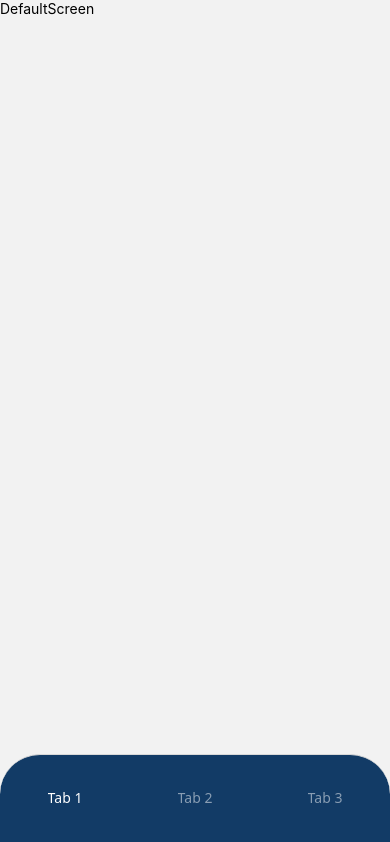
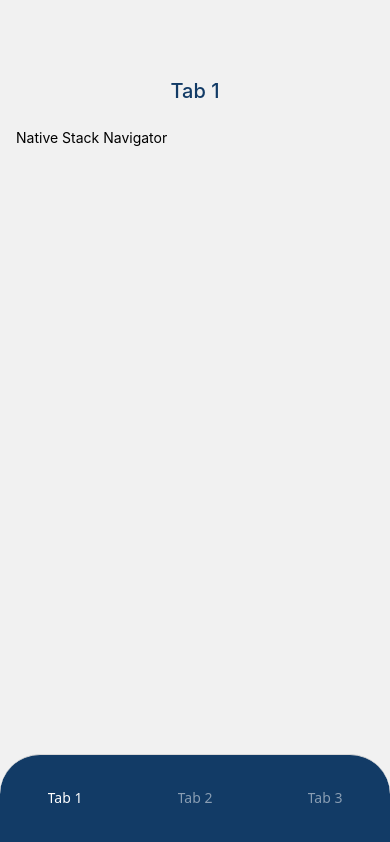
Before and after one commit to berkaypacal/cask-case, a React Native app: screen / in a window 390 px wide. Built offline with nearby package versions, Linux system fonts and the light colour scheme.

Commit message:
feat: Replace View with LayoutComponent in DefaultScreen and TabThree for consistent layout structure

```diff
--- a/src/screens/TabOne/DefaultScreen/index.js
+++ b/src/screens/TabOne/DefaultScreen/index.js
@@ -1,11 +1,12 @@
-import {View, Text} from 'react-native';
 import React from 'react';
+import {Text} from 'react-native';
+import LayoutComponent from '../../../components/base/LayoutComponent';
 
 const DefaultScreen = () => {
   return (
-    <View>
-      <Text>DefaultScreen</Text>
-    </View>
+    <LayoutComponent title="Tab 1">
+      <Text>Native Stack Navigator</Text>
+    </LayoutComponent>
   );
 };
 
--- a/src/screens/TabThree/index.js
+++ b/src/screens/TabThree/index.js
@@ -1,11 +1,12 @@
-import {View, Text} from 'react-native';
 import React from 'react';
+import {Text} from 'react-native';
+import LayoutComponent from '../../components/base/LayoutComponent';
 
 const TabThree = () => {
   return (
-    <View>
-      <Text>TabThree</Text>
-    </View>
+    <LayoutComponent title="Tab 3">
+      <Text>Native Stack Navigator</Text>
+    </LayoutComponent>
   );
 };
 
```
